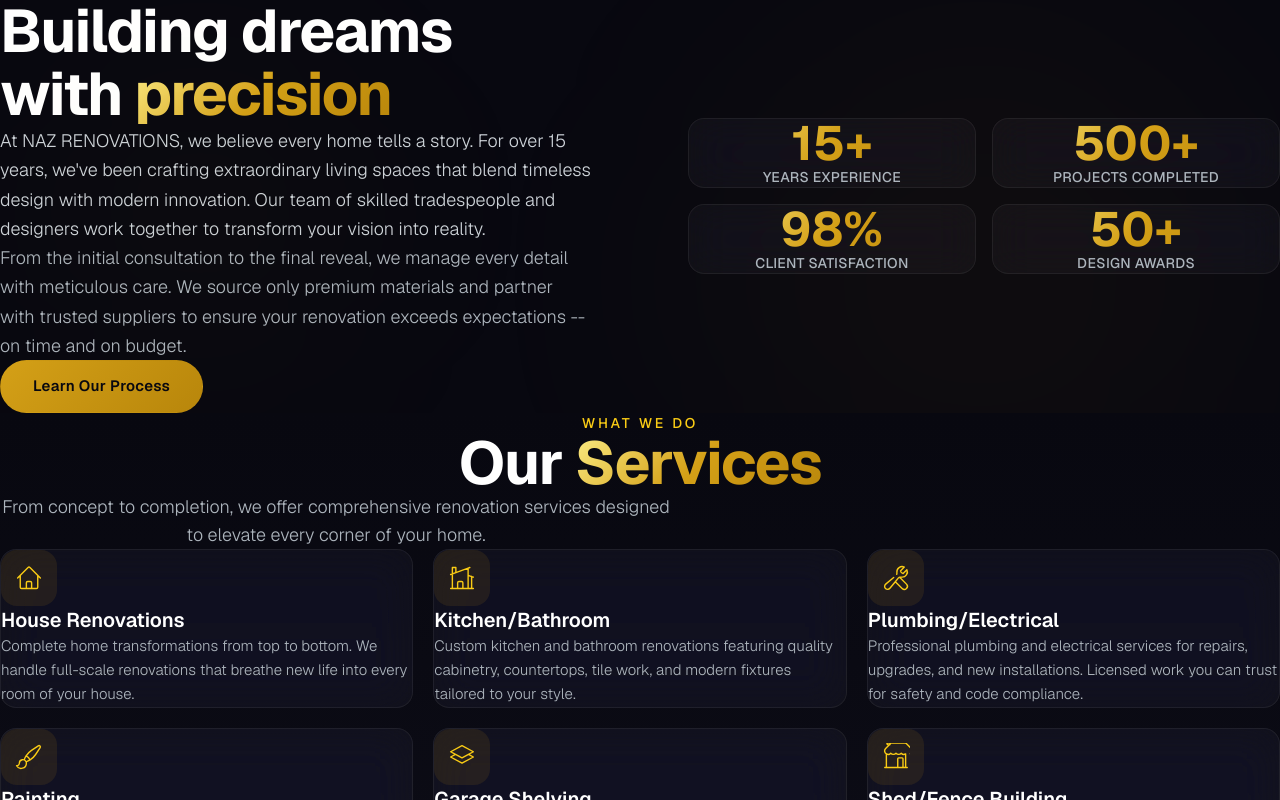
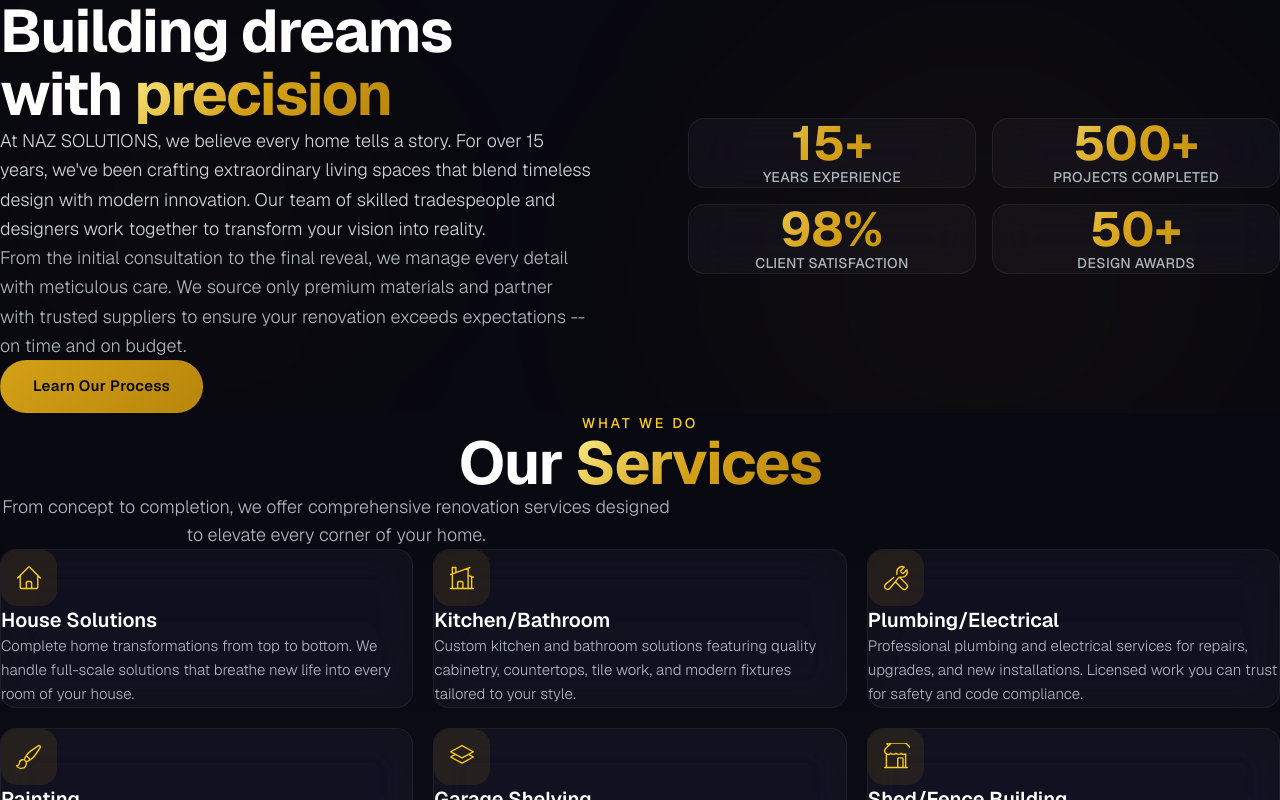
Before and after one commit to humzam241241/nazs-renos, a Next.js app: page / in a window 1280 px wide. Shown: the part 820-1620 px from the top of the page. Built offline with nearby package versions, Linux system fonts and the light colour scheme; grey boxes are pictures that could not be loaded.

Commit message:
Rename Renovations to Solutions throughout site

```diff
--- a/src/app/layout.tsx
+++ b/src/app/layout.tsx
@@ -21,12 +21,12 @@
 };
 
 export const metadata: Metadata = {
-  title: "NAZ RENOVATIONS | No Jobs Too Big, No Issue Too Small",
+  title: "NAZ SOLUTIONS | No Jobs Too Big, No Issue Too Small",
   description:
-    "NAZ RENOVATIONS - House renovations, kitchen, bathroom, plumbing, electrical, painting, drywall, and more. Serving the Greater Toronto Area. Call (416) 912-1661.",
+    "NAZ SOLUTIONS - House solutions, kitchen, bathroom, plumbing, electrical, painting, drywall, and more. Serving the Greater Toronto Area. Call (416) 912-1661.",
   keywords: [
     "home renovation",
-    "house renovations",
+    "house solutions",
     "kitchen renovation",
     "bathroom renovation",
     "plumbing",
@@ -35,18 +35,18 @@
     "drywall",
     "garage shelving",
     "fence building",
-    "NAZ RENOVATIONS",
+    "NAZ SOLUTIONS",
     "Toronto contractor",
   ],
   appleWebApp: {
     capable: true,
     statusBarStyle: "black-translucent",
-    title: "NAZ RENOVATIONS",
+    title: "NAZ SOLUTIONS",
   },
   openGraph: {
-    title: "NAZ RENOVATIONS | No Jobs Too Big, No Issue Too Small",
+    title: "NAZ SOLUTIONS | No Jobs Too Big, No Issue Too Small",
     description:
-      "NAZ RENOVATIONS - House renovations, kitchen, bathroom, plumbing, electrical, painting, drywall, and more. Call (416) 912-1661.",
+      "NAZ SOLUTIONS - House solutions, kitchen, bathroom, plumbing, electrical, painting, drywall, and more. Call (416) 912-1661.",
     type: "website",
   },
 };
--- a/src/components/About.tsx
+++ b/src/components/About.tsx
@@ -35,7 +35,7 @@
             </AnimatedSection>
             <AnimatedSection delay={0.2}>
               <p className="text-lg text-dark-300 font-light leading-relaxed mb-6">
-                At NAZ RENOVATIONS, we believe every home tells a story. For over 15
+                At NAZ SOLUTIONS, we believe every home tells a story. For over 15
                 years, we&apos;ve been crafting extraordinary living spaces that blend
                 timeless design with modern innovation. Our team of skilled
                 tradespeople and designers work together to transform
--- a/src/components/Contact.tsx
+++ b/src/components/Contact.tsx
@@ -44,8 +44,8 @@
       </svg>
     ),
     label: "Email",
-    value: "todaysrenovations786@gmail.com",
-    href: "mailto:todaysrenovations786@gmail.com",
+    value: "todayssolutions786@gmail.com",
+    href: "mailto:todayssolutions786@gmail.com",
   },
   {
     icon: (
@@ -267,8 +267,8 @@
                         <option value="" className="bg-dark-900">
                           Select a service
                         </option>
-                        <option value="house-renovations" className="bg-dark-900">
-                          House Renovations
+                        <option value="house-solutions" className="bg-dark-900">
+                          House Solutions
                         </option>
                         <option value="kitchen-bathroom" className="bg-dark-900">
                           Kitchen/Bathroom
--- a/src/components/Footer.tsx
+++ b/src/components/Footer.tsx
@@ -4,7 +4,7 @@
 
 const footerLinks = {
   services: [
-    { label: "House Renovations", href: "#services" },
+    { label: "House Solutions", href: "#services" },
     { label: "Kitchen/Bathroom", href: "#services" },
     { label: "Plumbing/Electrical", href: "#services" },
     { label: "Painting", href: "#services" },
@@ -78,7 +78,7 @@
                   NAZ
                 </span>
                 <span className="text-lg font-semibold gradient-text ml-1">
-                  RENOVATIONS
+                  SOLUTIONS
                 </span>
               </div>
             </div>
@@ -92,11 +92,11 @@
                 </svg>
                 (416) 912-1661
               </a>
-              <a href="mailto:todaysrenovations786@gmail.com" className="flex items-center gap-2 text-sm text-dark-400 hover:text-gold-300 transition-colors duration-300">
+              <a href="mailto:todayssolutions786@gmail.com" className="flex items-center gap-2 text-sm text-dark-400 hover:text-gold-300 transition-colors duration-300">
                 <svg xmlns="http://www.w3.org/2000/svg" fill="none" viewBox="0 0 24 24" strokeWidth={1.5} stroke="currentColor" className="w-4 h-4">
                   <path strokeLinecap="round" strokeLinejoin="round" d="M21.75 6.75v10.5a2.25 2.25 0 0 1-2.25 2.25h-15a2.25 2.25 0 0 1-2.25-2.25V6.75m19.5 0A2.25 2.25 0 0 0 19.5 4.5h-15a2.25 2.25 0 0 0-2.25 2.25m19.5 0v.243a2.25 2.25 0 0 1-1.07 1.916l-7.5 4.615a2.25 2.25 0 0 1-2.36 0L3.32 8.91a2.25 2.25 0 0 1-1.07-1.916V6.75" />
                 </svg>
-                todaysrenovations786@gmail.com
+                todayssolutions786@gmail.com
               </a>
             </div>
             <div className="flex gap-3">
@@ -174,7 +174,7 @@
         {/* Bottom Bar */}
         <div className="mt-16 pt-8 border-t border-white/5 flex flex-col md:flex-row items-center justify-between gap-4">
           <p className="text-xs text-dark-500">
-            &copy; {new Date().getFullYear()} NAZ RENOVATIONS. All rights reserved.
+            &copy; {new Date().getFullYear()} NAZ SOLUTIONS. All rights reserved.
           </p>
           <p className="text-xs text-dark-500">
             Proudly serving the Greater Toronto Area
--- a/src/components/HeroCarousel.tsx
+++ b/src/components/HeroCarousel.tsx
@@ -17,7 +17,7 @@
   },
   {
     image: "https://picsum.photos/id/259/1920/1080",
-    title: "Complete Home\nRenovations",
+    title: "Complete Home\nSolutions",
     subtitle: "Transforming visions into architectural masterpieces",
   },
   {
--- a/src/components/Navbar.tsx
+++ b/src/components/Navbar.tsx
@@ -74,7 +74,7 @@
                   NAZ
                 </span>
                 <span className="text-lg font-semibold tracking-tight gradient-text ml-1">
-                  RENOVATIONS
+                  SOLUTIONS
                 </span>
               </div>
             </a>
--- a/src/components/Services.tsx
+++ b/src/components/Services.tsx
@@ -9,9 +9,9 @@
         <path strokeLinecap="round" strokeLinejoin="round" d="m2.25 12 8.954-8.955a1.126 1.126 0 0 1 1.591 0L21.75 12M4.5 9.75v10.125c0 .621.504 1.125 1.125 1.125H9.75v-4.875c0-.621.504-1.125 1.125-1.125h2.25c.621 0 1.125.504 1.125 1.125V21h4.125c.621 0 1.125-.504 1.125-1.125V9.75M8.25 21h8.25" />
       </svg>
     ),
-    title: "House Renovations",
+    title: "House Solutions",
     description:
-      "Complete home transformations from top to bottom. We handle full-scale renovations that breathe new life into every room of your house.",
+      "Complete home transformations from top to bottom. We handle full-scale solutions that breathe new life into every room of your house.",
   },
   {
     icon: (
@@ -21,7 +21,7 @@
     ),
     title: "Kitchen/Bathroom",
     description:
-      "Custom kitchen and bathroom renovations featuring quality cabinetry, countertops, tile work, and modern fixtures tailored to your style.",
+      "Custom kitchen and bathroom solutions featuring quality cabinetry, countertops, tile work, and modern fixtures tailored to your style.",
   },
   {
     icon: (
--- a/src/components/Testimonials.tsx
+++ b/src/components/Testimonials.tsx
@@ -7,7 +7,7 @@
 const testimonials = [
   {
     quote:
-      "NAZ RENOVATIONS transformed our dated kitchen into a stunning modern masterpiece. The attention to detail was extraordinary -- from the custom millwork to the hidden lighting. We couldn't be happier.",
+      "NAZ SOLUTIONS transformed our dated kitchen into a stunning modern masterpiece. The attention to detail was extraordinary -- from the custom millwork to the hidden lighting. We couldn't be happier.",
     name: "Sarah & Michael Thompson",
     role: "Kitchen Renovation, Oakville",
     rating: 5,
```
